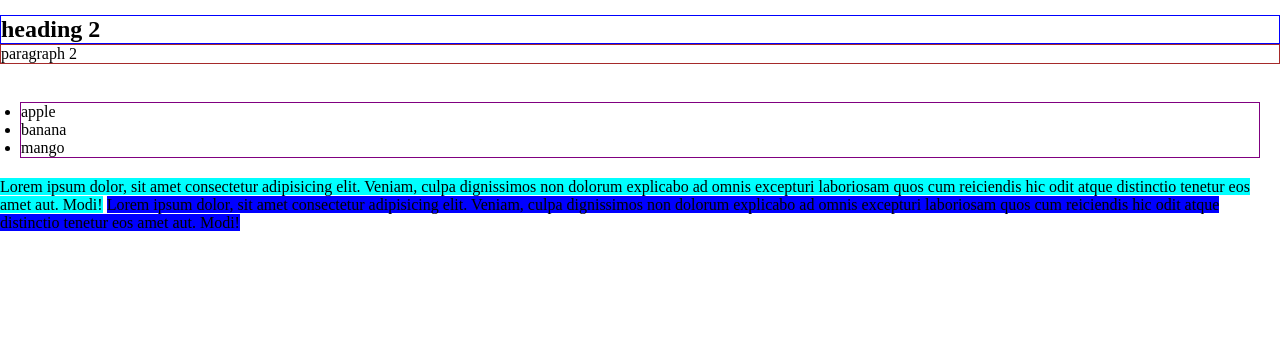
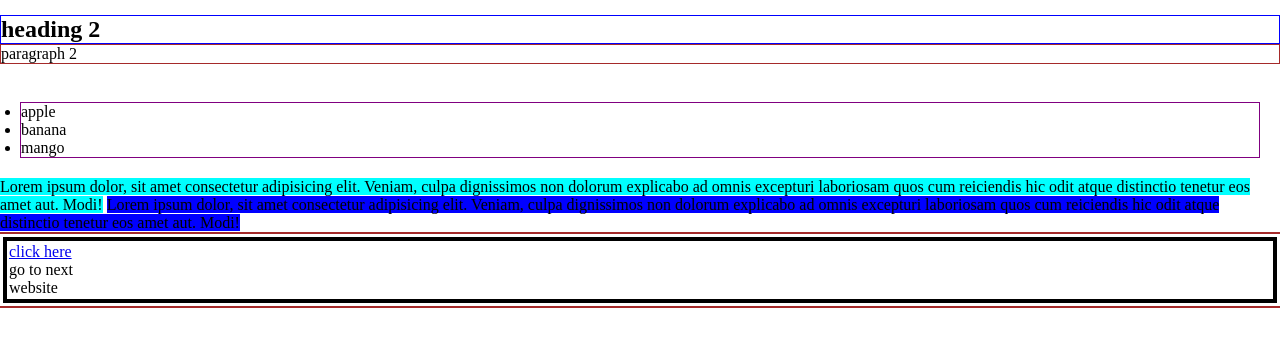
Before and after one commit to Hassancoding21/class4work, a plain HTML site: page index.html in a window 1280 px wide. Shown: the part 62-408 px from the top of the page. Drawn offline with Linux system fonts and the light colour scheme.

Commit message:
added updates

```diff
--- a/index.html
+++ b/index.html
@@ -25,7 +25,16 @@
 <SPAN CLASS="SPAN1">Lorem ipsum dolor, sit amet consectetur adipisicing elit. Veniam, culpa dignissimos non dolorum explicabo ad omnis excepturi laboriosam quos cum reiciendis hic odit atque distinctio tenetur eos amet aut. Modi!</SPAN>
 <SPAN CLASS="SPAN2">Lorem ipsum dolor, sit amet consectetur adipisicing elit. Veniam, culpa dignissimos non dolorum explicabo ad omnis excepturi laboriosam quos cum reiciendis hic odit atque distinctio tenetur eos amet aut. Modi!</SPAN>
 
+<p >
+  <ul class="one">
+  <li><a href="http://www.empireonline.com">click here</a></li>
+  <li><a href="http://www.google.com"></a>go to next</li>
+  <li>website</li>
 
+  </ul>
+
+
+</p>
 
 
 
--- a/style.css
+++ b/style.css
@@ -27,11 +27,16 @@ margin: 20PX;
 .SPAN1{
 
     background-color: aqua;
+}
     .SPAN2{
         background-color: blue;
     }
-}
 
 .SPAN2{
     background-color: blue;
 }
+.one{
+    padding: 2px;
+    margin: 3px;
+    border: 4px solid black;
+}
```
